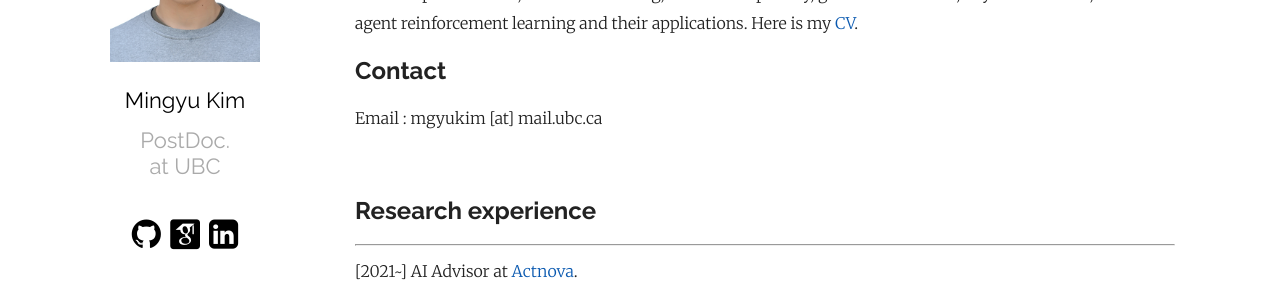
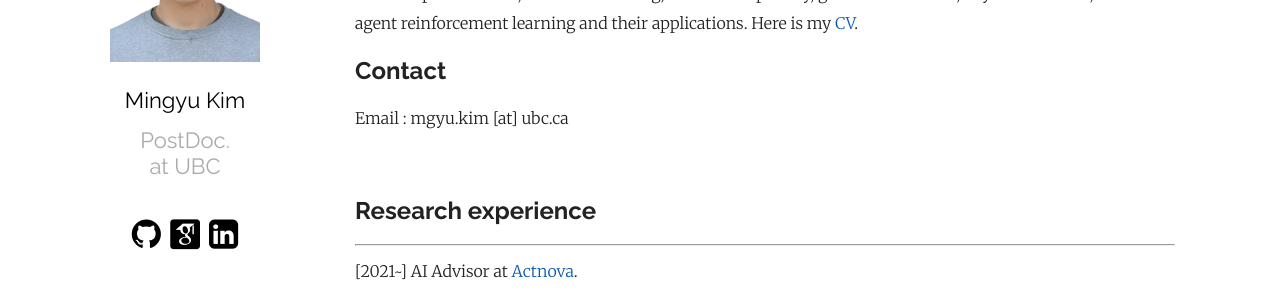
Before and after one commit to MingyuKim87/MingyuKim87.github.io, a Jekyll site: the page built from index.md, in a window 1280 px wide and 900 px high. Shown: the part 285-576 px from the top of the window. Built offline with Jekyll 4.4.1, drawn with Linux system fonts in a browser that asks for light colours; some web fonts are replaced.

Commit message:
Update index.md

```diff
--- a/index.md
+++ b/index.md
@@ -10,7 +10,7 @@ I’m an Postdoctoral Research Fellow at The University of British Columbia (UBC
 
 ## Contact
 
-Email : mgyukim [at] mail.ubc.ca
+Email : mgyu.kim [at] ubc.ca
 
 <br/>
 
```
